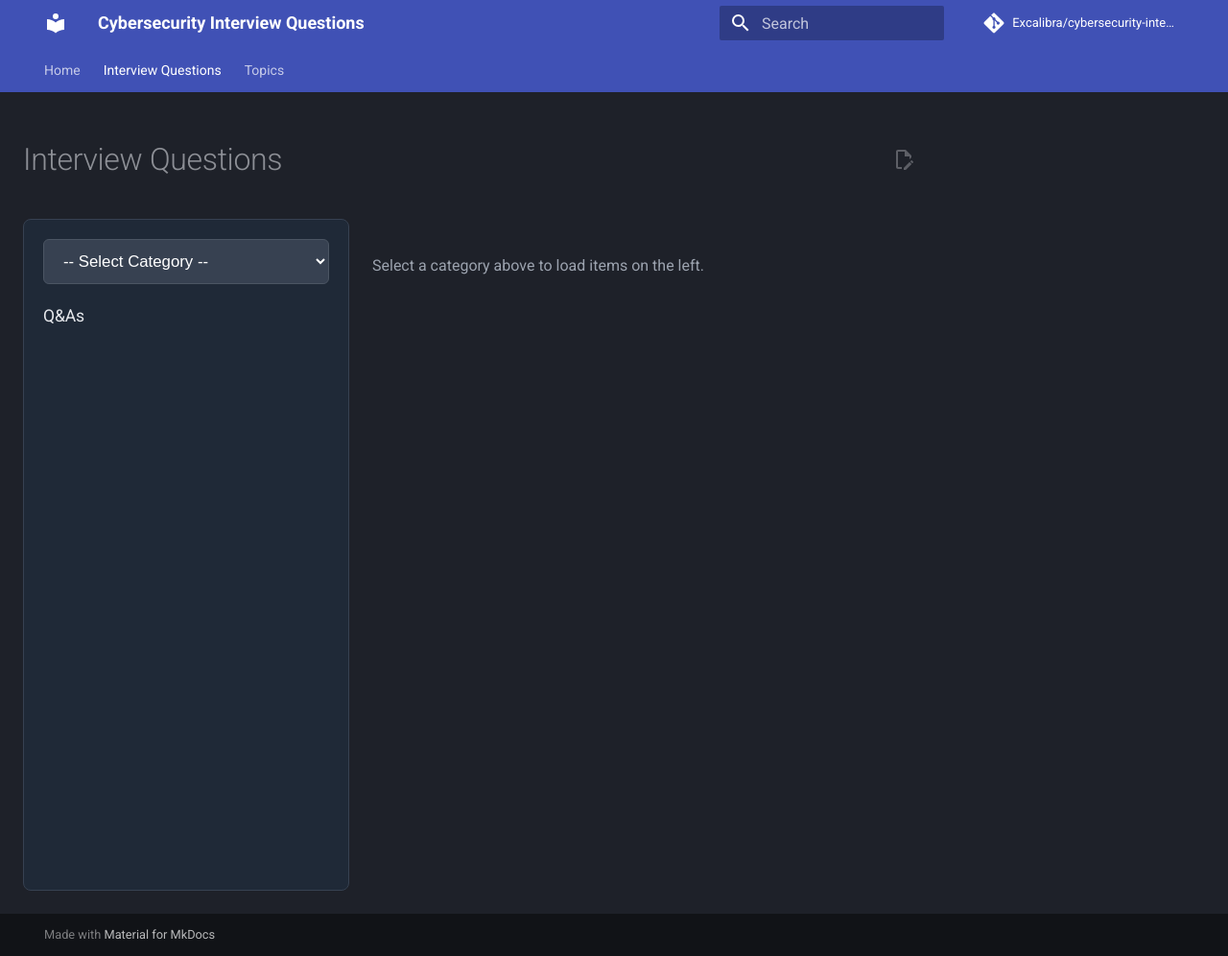
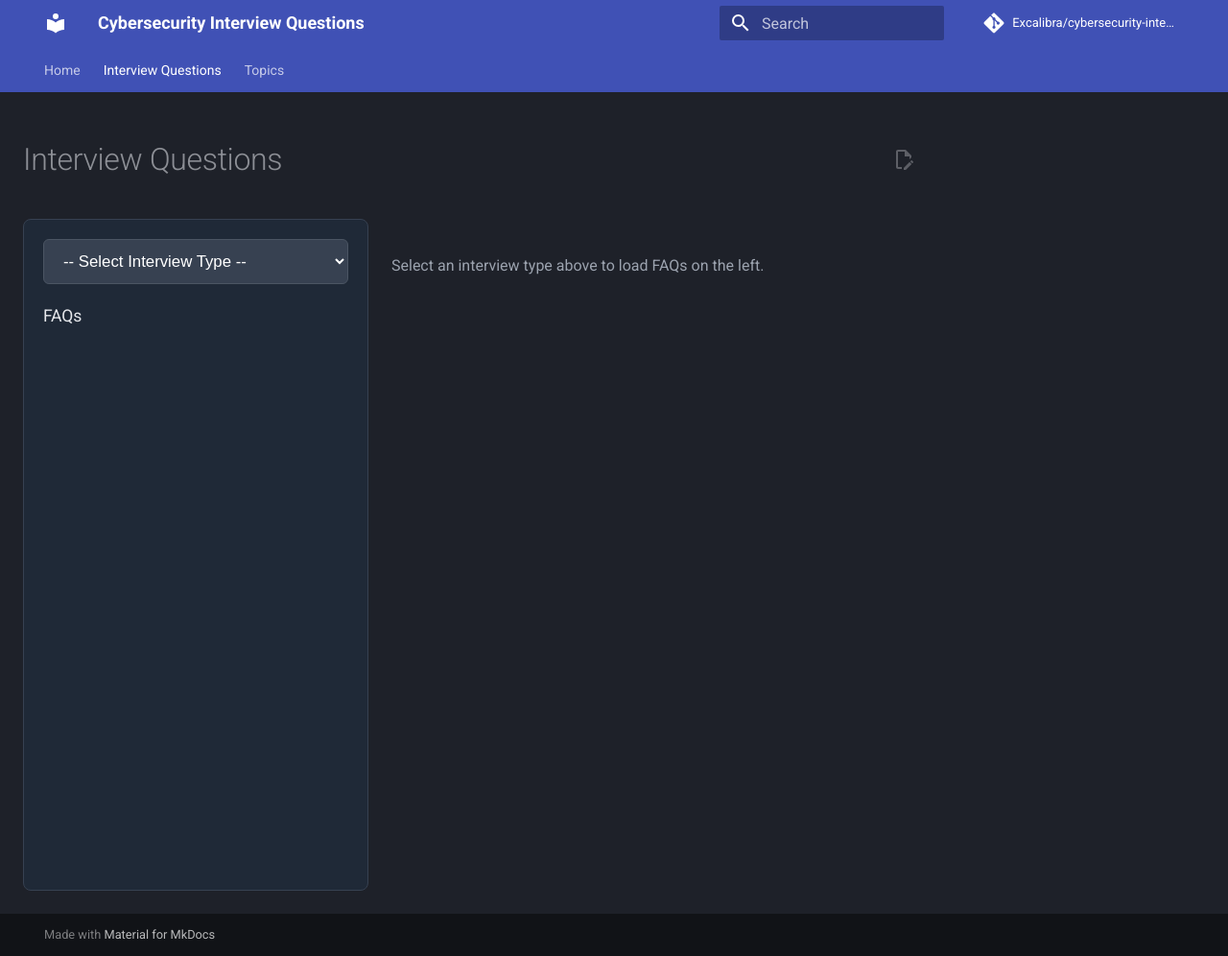
Before and after one commit to Excalibra/cybersecurity-interview-questions, an MkDocs documentation site: the page built from docs/questions/index.md, in a window 1280 px wide and 996 px high. Shown: the whole window at 96% size. Built offline with MkDocs 1.6.1 and Material for MkDocs 9.7.7, drawn with Linux system fonts in a browser that asks for light colours; comment, search, counter and statistics services are not loaded.

Commit message:
Update index.md

```diff
--- a/docs/questions/index.md
+++ b/docs/questions/index.md
@@ -1,21 +1,20 @@
 # Interview Questions
 
 <div style="display: flex; gap: 24px; align-items: flex-start;">
-<!-- Dynamic Left Sidebar -->
-<div id="dynamic-sidebar" style="width: 340px; background:#1f2937; padding:20px; border-radius:8px; border:1px solid #374151; min-height: 700px; flex-shrink: 0;">
+  <!-- Dynamic Left Sidebar -->
+  <div id="dynamic-sidebar" style="width: 360px; background:#1f2937; padding:20px; border-radius:8px; border:1px solid #374151; min-height: 700px; flex-shrink: 0;">
 
-<select id="question-selector" style="width:100%; padding:12px 16px; font-size:1.05em; background:#374151; color:white; border:1px solid #4b5563; border-radius:6px; margin-bottom:20px;">
-<option value="">-- Select Category --</option>
-<option value="red">Red Team Operations</option>
-<option value="seceng">Red Team Interview Experience</option>
-</select>
+    <select id="question-selector" style="width:100%; padding:12px 16px; font-size:1.05em; background:#374151; color:white; border:1px solid #4b5563; border-radius:6px; margin-bottom:20px;">
+      <option value="">-- Select Interview Type --</option>
+      <option value="red-team">Red Team</option>
+      <option value="red-team-interview-experience">Red Team Interview Experience</option>
+    </select>
 
-<h3 style="margin:0 0 16px 0; color:#e5e7eb; font-size:1.1em;">Q&As</h3>
-<div id="questions-list" style="font-size:0.95em; line-height:1.6;"></div>
+    <h3 style="margin:0 0 16px 0; color:#e5e7eb; font-size:1.1em;">FAQs</h3>
+    <div id="topics-list" style="font-size:0.95em; line-height:1.6;"></div>
+  </div>
+
+  <div id="main-content" style="flex:1; padding-top:20px;">
+    <p style="color:#9ca3af;">Select an interview type above to load FAQs on the left.</p>
+  </div>
 </div>
-
-<!-- Main Content -->
-<div id="main-content" style="flex:1; padding-top:20px;">
-<p style="color:#9ca3af;">Select a category above to load items on the left.</p>
-</div>
-</div>
```
